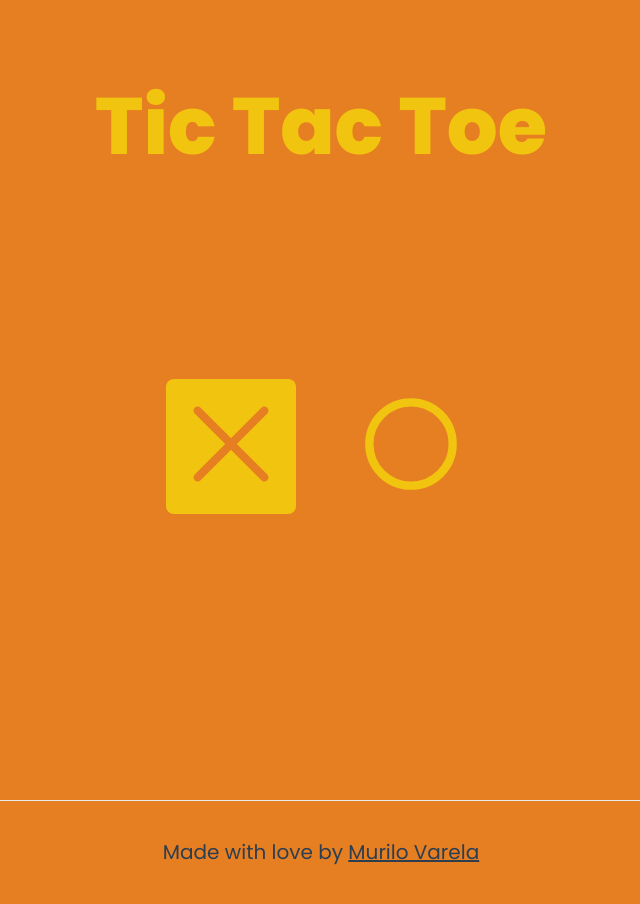
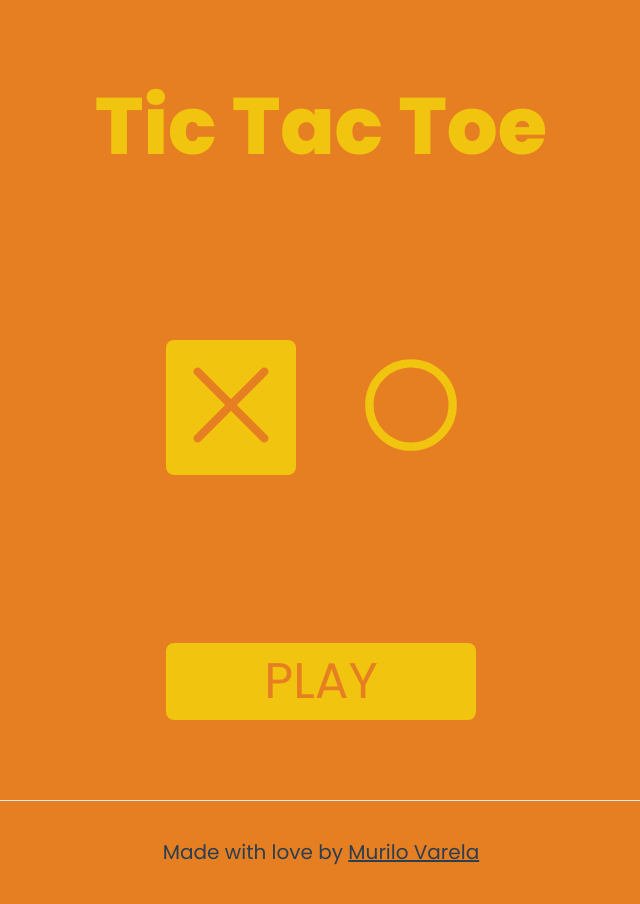
Before and after one commit to murilovarela/tic-tac-toe-frontend, a Next.js app: page / in a window 1280 px wide. Shown: the whole page, without its empty margins (319-959 px from the left). Built offline with nearby package versions, Linux system fonts and the light colour scheme.

Commit message:
Adds margin-small css variable

```diff
--- a/components/Player/Player.module.css
+++ b/components/Player/Player.module.css
@@ -1,3 +1,3 @@
 .container {
-  margin: 5px;
+  margin: var(--margin-small);
 }
--- a/pages/index.tsx
+++ b/pages/index.tsx
@@ -3,6 +3,7 @@ import Head from "next/head";
 import styles from "../styles/Home.module.css";
 
 import PlayerSelection from "../components/PlayerSelection";
+import Button from "../components/Button";
 
 const Home: NextPage = () => {
   return (
@@ -15,7 +16,12 @@ const Home: NextPage = () => {
 
       <main className={styles.main}>
         <h1 className={styles.title}>Tic Tac Toe</h1>
-        <PlayerSelection />
+        <div className={styles.game}>
+          <PlayerSelection />
+          <Button onClick={() => {}} size="medium" fullWidth>
+            Play
+          </Button>
+        </div>
       </main>
 
       <footer className={styles.footer}>
--- a/styles/globals.css
+++ b/styles/globals.css
@@ -11,6 +11,7 @@
   --border-radius-default: 8px;
 
   --padding-default: 10px;
+  --margin-small: 5px;
 
   font-size: 12px;
   --font-size-small: 1rem;
```
